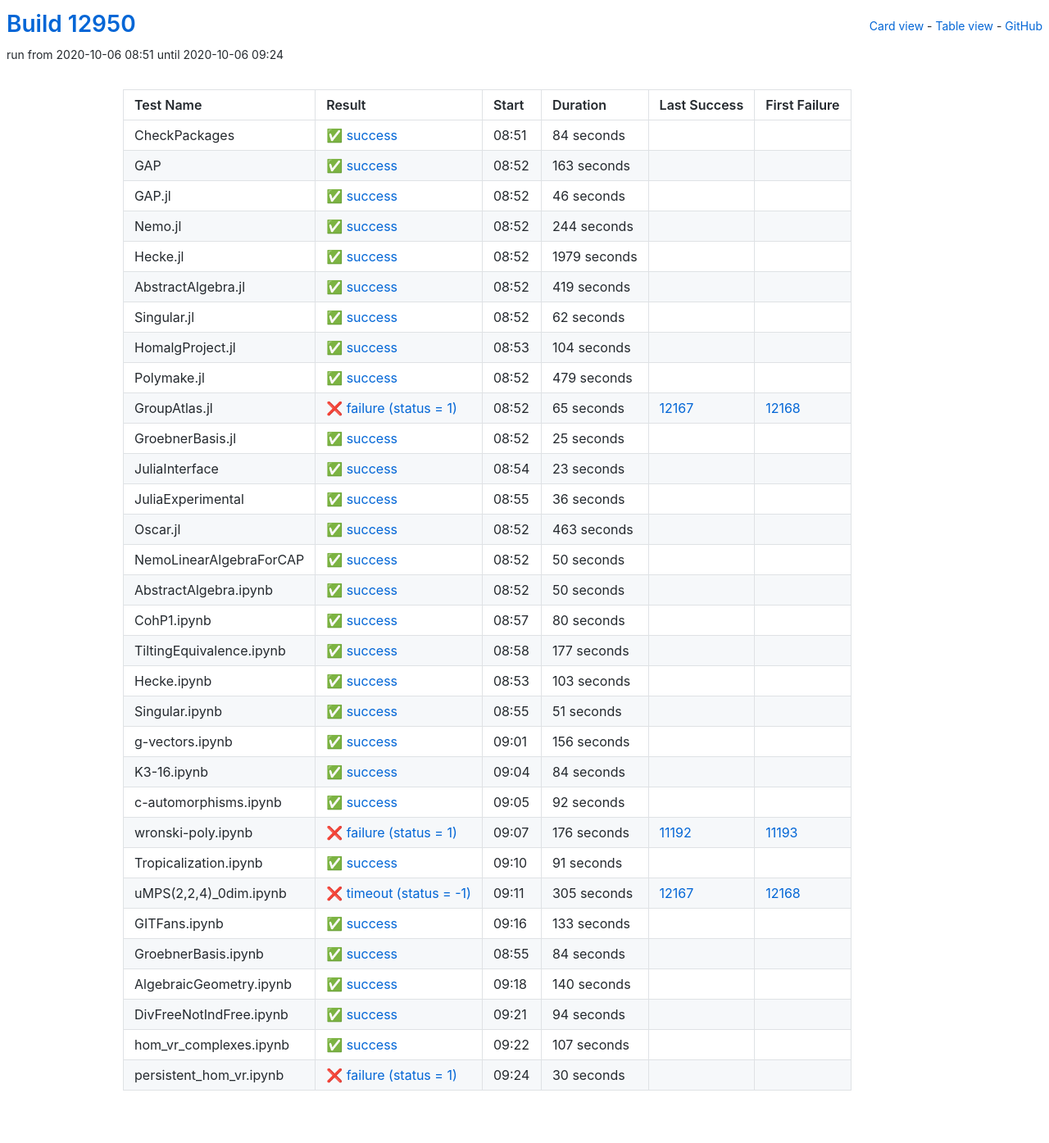
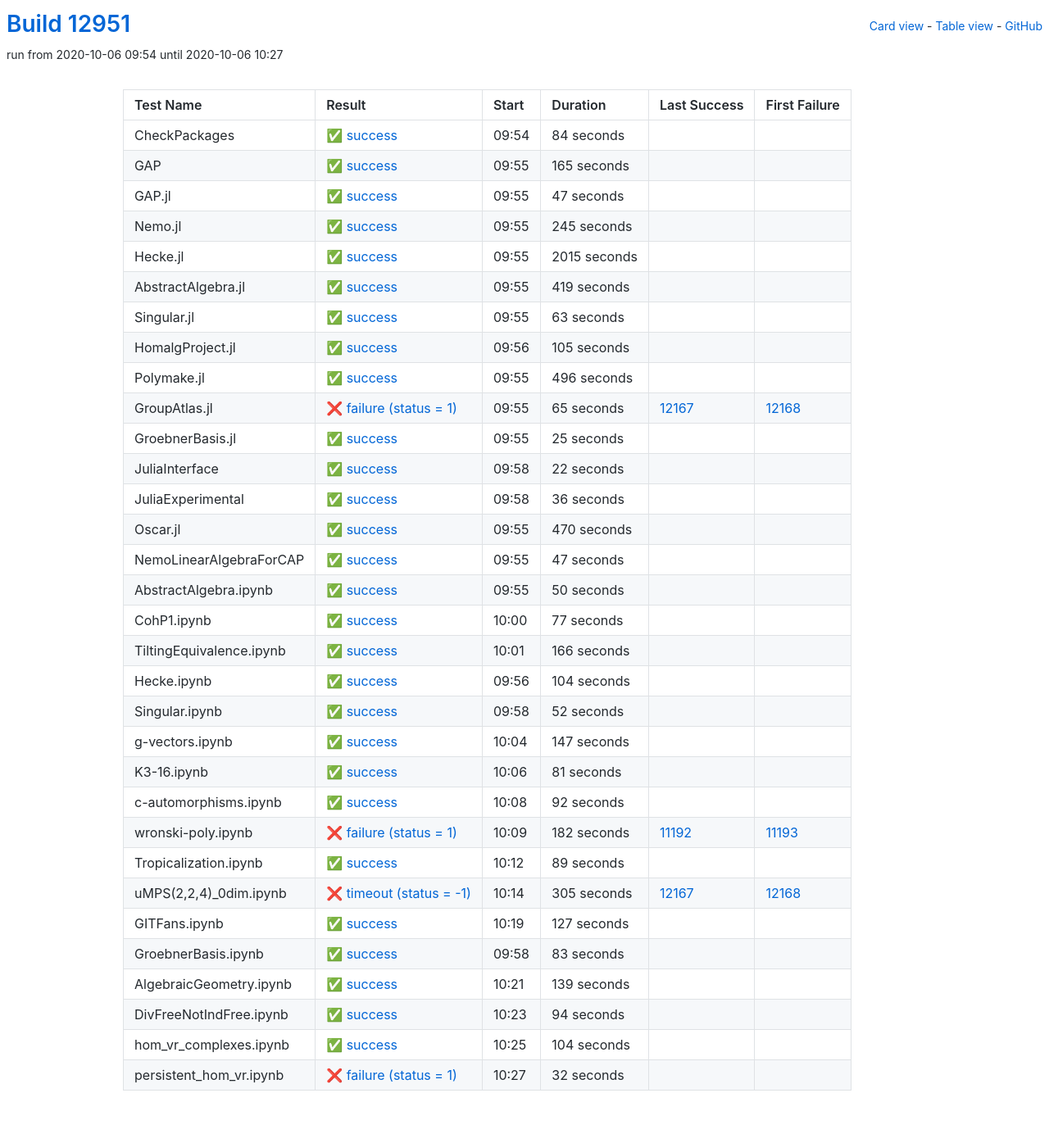
Before and after one commit to oscar-system/oscar-ci-status, a Jekyll site: the page built from table.html, in a window 1280 px wide. Shown: the whole page at 82% size. Built offline with Jekyll 4.4.1, drawn with Linux system fonts in a browser that asks for light colours.

Commit message:
Build #12951

```diff
--- a/_data/ci.yml
+++ b/_data/ci.yml
@@ -1,6 +1,6 @@
 ---
-build: 12950
-build_url: https://oscarci.mathematik.uni-kl.de/job/oscar/12950/
+build: 12951
+build_url: https://oscarci.mathematik.uni-kl.de/job/oscar/12951/
 job: oscar
 organization: oscar-system
 repo: oscar-ci-status
@@ -8,8 +8,8 @@
 tests:
 - name: CheckPackages
   id: checkpackages
-  log: https://oscarci.mathematik.uni-kl.de/job/oscar/12950/artifact/logs/build-12950/CheckPackages.log
-  start: 2020-10-06 08:51
+  log: https://oscarci.mathematik.uni-kl.de/job/oscar/12951/artifact/logs/build-12951/CheckPackages.log
+  start: 2020-10-06 09:54
   success: true
   exitcode: 0
   status: success
@@ -20,56 +20,56 @@
   first_failure_url:
 - name: GAP
   id: gap
-  log: https://oscarci.mathematik.uni-kl.de/job/oscar/12950/artifact/logs/build-12950/GAP.log
-  start: 2020-10-06 08:52
+  log: https://oscarci.mathematik.uni-kl.de/job/oscar/12951/artifact/logs/build-12951/GAP.log
+  start: 2020-10-06 09:55
   success: true
   exitcode: 0
   status: success
-  duration: 163
+  duration: 165
   last_success: false
   last_success_url:
   first_failure: false
   first_failure_url:
 - name: GAP.jl
   id: gap-jl
-  log: https://oscarci.mathematik.uni-kl.de/job/oscar/12950/artifact/logs/build-12950/GAP.jl.log
-  start: 2020-10-06 08:52
+  log: https://oscarci.mathematik.uni-kl.de/job/oscar/12951/artifact/logs/build-12951/GAP.jl.log
+  start: 2020-10-06 09:55
   success: true
   exitcode: 0
   status: success
-  duration: 46
+  duration: 47
   last_success: false
   last_success_url:
   first_failure: false
   first_failure_url:
 - name: Nemo.jl
   id: nemo-jl
-  log: https://oscarci.mathematik.uni-kl.de/job/oscar/12950/artifact/logs/build-12950/Nemo.jl.log
-  start: 2020-10-06 08:52
+  log: https://oscarci.mathematik.uni-kl.de/job/oscar/12951/artifact/logs/build-12951/Nemo.jl.log
+  start: 2020-10-06 09:55
   success: true
   exitcode: 0
   status: success
-  duration: 244
+  duration: 245
   last_success: false
   last_success_url:
   first_failure: false
   first_failure_url:
 - name: Hecke.jl
   id: hecke-jl
-  log: https://oscarci.mathematik.uni-kl.de/job/oscar/12950/artifact/logs/build-12950/Hecke.jl.log
-  start: 2020-10-06 08:52
+  log: https://oscarci.mathematik.uni-kl.de/job/oscar/12951/artifact/logs/build-12951/Hecke.jl.log
+  start: 2020-10-06 09:55
   success: true
   exitcode: 0
   status: success
-  duration: 1979
+  duration: 2015
   last_success: false
   last_success_url:
   first_failure: false
   first_failure_url:
 - name: AbstractAlgebra.jl
   id: abstractalgebra-jl
-  log: https://oscarci.mathematik.uni-kl.de/job/oscar/12950/artifact/logs/build-12950/AbstractAlgebra.jl.log
-  start: 2020-10-06 08:52
+  log: https://oscarci.mathematik.uni-kl.de/job/oscar/12951/artifact/logs/build-12951/AbstractAlgebra.jl.log
+  start: 2020-10-06 09:55
   success: true
   exitcode: 0
   status: success
@@ -80,44 +80,44 @@
   first_failure_url:
 - name: Singular.jl
   id: singular-jl
-  log: https://oscarci.mathematik.uni-kl.de/job/oscar/12950/artifact/logs/build-12950/Singular.jl.log
-  start: 2020-10-06 08:52
+  log: https://oscarci.mathematik.uni-kl.de/job/oscar/12951/artifact/logs/build-12951/Singular.jl.log
+  start: 2020-10-06 09:55
   success: true
   exitcode: 0
   status: success
-  duration: 62
+  duration: 63
   last_success: false
   last_success_url:
   first_failure: false
   first_failure_url:
 - name: HomalgProject.jl
   id: homalgproject-jl
-  log: https://oscarci.mathematik.uni-kl.de/job/oscar/12950/artifact/logs/build-12950/HomalgProject.jl.log
-  start: 2020-10-06 08:53
+  log: https://oscarci.mathematik.uni-kl.de/job/oscar/12951/artifact/logs/build-12951/HomalgProject.jl.log
+  start: 2020-10-06 09:56
   success: true
   exitcode: 0
   status: success
-  duration: 104
+  duration: 105
   last_success: false
   last_success_url:
   first_failure: false
   first_failure_url:
 - name: Polymake.jl
   id: polymake-jl
-  log: https://oscarci.mathematik.uni-kl.de/job/oscar/12950/artifact/logs/build-12950/Polymake.jl.log
-  start: 2020-10-06 08:52
+  log: https://oscarci.mathematik.uni-kl.de/job/oscar/12951/artifact/logs/build-12951/Polymake.jl.log
+  start: 2020-10-06 09:55
   success: true
   exitcode: 0
   status: success
-  duration: 479
+  duration: 496
   last_success: false
   last_success_url:
   first_failure: false
   first_failure_url:
 - name: GroupAtlas.jl
   id: groupatlas-jl
-  log: https://oscarci.mathematik.uni-kl.de/job/oscar/12950/artifact/logs/build-12950/GroupAtlas.jl.log
-  start: 2020-10-06 08:52
+  log: https://oscarci.mathematik.uni-kl.de/job/oscar/12951/artifact/logs/build-12951/GroupAtlas.jl.log
+  start: 2020-10-06 09:55
   success: false
   exitcode: 1
   status: failure
@@ -128,8 +128,8 @@
   first_failure_url: https://oscarci.mathematik.uni-kl.de/job/oscar/12168/
 - name: GroebnerBasis.jl
   id: groebnerbasis-jl
-  log: https://oscarci.mathematik.uni-kl.de/job/oscar/12950/artifact/logs/build-12950/GroebnerBasis.jl.log
-  start: 2020-10-06 08:52
+  log: https://oscarci.mathematik.uni-kl.de/job/oscar/12951/artifact/logs/build-12951/GroebnerBasis.jl.log
+  start: 2020-10-06 09:55
   success: true
   exitcode: 0
   status: success
@@ -140,20 +140,20 @@
   first_failure_url:
 - name: JuliaInterface
   id: juliainterface
-  log: https://oscarci.mathematik.uni-kl.de/job/oscar/12950/artifact/logs/build-12950/JuliaInterface.log
-  start: 2020-10-06 08:54
+  log: https://oscarci.mathematik.uni-kl.de/job/oscar/12951/artifact/logs/build-12951/JuliaInterface.log
+  start: 2020-10-06 09:58
   success: true
   exitcode: 0
   status: success
-  duration: 23
+  duration: 22
   last_success: false
   last_success_url:
   first_failure: false
   first_failure_url:
 - name: JuliaExperimental
   id: juliaexperimental
-  log: https://oscarci.mathematik.uni-kl.de/job/oscar/12950/artifact/logs/build-12950/JuliaExperimental.log
-  start: 2020-10-06 08:55
+  log: https://oscarci.mathematik.uni-kl.de/job/oscar/12951/artifact/logs/build-12951/JuliaExperimental.log
+  start: 2020-10-06 09:58
   success: true
   exitcode: 0
   status: success
@@ -164,32 +164,32 @@
   first_failure_url:
 - name: Oscar.jl
   id: oscar-jl
-  log: https://oscarci.mathematik.uni-kl.de/job/oscar/12950/artifact/logs/build-12950/Oscar.jl.log
-  start: 2020-10-06 08:52
+  log: https://oscarci.mathematik.uni-kl.de/job/oscar/12951/artifact/logs/build-12951/Oscar.jl.log
+  start: 2020-10-06 09:55
   success: true
   exitcode: 0
   status: success
-  duration: 463
+  duration: 470
   last_success: false
   last_success_url:
   first_failure: false
   first_failure_url:
 - name: NemoLinearAlgebraForCAP
   id: nemolinearalgebraforcap
-  log: https://oscarci.mathematik.uni-kl.de/job/oscar/12950/artifact/logs/build-12950/NemoLinearAlgebraForCAP.log
-  start: 2020-10-06 08:52
+  log: https://oscarci.mathematik.uni-kl.de/job/oscar/12951/artifact/logs/build-12951/NemoLinearAlgebraForCAP.log
+  start: 2020-10-06 09:55
   success: true
   exitcode: 0
   status: success
-  duration: 50
+  duration: 47
   last_success: false
   last_success_url:
   first_failure: false
   first_failure_url:
 - name: AbstractAlgebra.ipynb
   id: abstractalgebra-ipynb
-  log: https://oscarci.mathematik.uni-kl.de/job/oscar/12950/artifact/logs/build-12950/AbstractAlgebra.ipynb.log
-  start: 2020-10-06 08:52
+  log: https://oscarci.mathematik.uni-kl.de/job/oscar/12951/artifact/logs/build-12951/AbstractAlgebra.ipynb.log
+  start: 2020-10-06 09:55
   success: true
   exitcode: 0
   status: success
@@ -200,80 +200,80 @@
   first_failure_url:
 - name: CohP1.ipynb
   id: cohp1-ipynb
-  log: https://oscarci.mathematik.uni-kl.de/job/oscar/12950/artifact/logs/build-12950/CohP1.ipynb.log
-  start: 2020-10-06 08:57
+  log: https://oscarci.mathematik.uni-kl.de/job/oscar/12951/artifact/logs/build-12951/CohP1.ipynb.log
+  start: 2020-10-06 10:00
   success: true
   exitcode: 0
   status: success
-  duration: 80
+  duration: 77
   last_success: false
   last_success_url:
   first_failure: false
   first_failure_url:
 - name: TiltingEquivalence.ipynb
   id: tiltingequivalence-ipynb
-  log: https://oscarci.mathematik.uni-kl.de/job/oscar/12950/artifact/logs/build-12950/TiltingEquivalence.ipynb.log
-  start: 2020-10-06 08:58
+  log: https://oscarci.mathematik.uni-kl.de/job/oscar/12951/artifact/logs/build-12951/TiltingEquivalence.ipynb.log
+  start: 2020-10-06 10:01
   success: true
   exitcode: 0
   status: success
-  duration: 177
+  duration: 166
   last_success: false
   last_success_url:
   first_failure: false
   first_failure_url:
 - name: Hecke.ipynb
   id: hecke-ipynb
-  log: https://oscarci.mathematik.uni-kl.de/job/oscar/12950/artifact/logs/build-12950/Hecke.ipynb.log
-  start: 2020-10-06 08:53
+  log: https://oscarci.mathematik.uni-kl.de/job/oscar/12951/artifact/logs/build-12951/Hecke.ipynb.log
+  start: 2020-10-06 09:56
   success: true
   exitcode: 0
   status: success
-  duration: 103
+  duration: 104
   last_success: false
   last_success_url:
   first_failure: false
   first_failure_url:
 - name: Singular.ipynb
   id: singular-ipynb
-  log: https://oscarci.mathematik.uni-kl.de/job/oscar/12950/artifact/logs/build-12950/Singular.ipynb.log
-  start: 2020-10-06 08:55
+  log: https://oscarci.mathematik.uni-kl.de/job/oscar/12951/artifact/logs/build-12951/Singular.ipynb.log
+  start: 2020-10-06 09:58
   success: true
   exitcode: 0
   status: success
-  duration: 51
+  duration: 52
   last_success: false
   last_success_url:
   first_failure: false
   first_failure_url:
 - name: g-vectors.ipynb
   id: g-vectors-ipynb
-  log: https://oscarci.mathematik.uni-kl.de/job/oscar/12950/artifact/logs/build-12950/g-vectors.ipynb.log
-  start: 2020-10-06 09:01
+  log: https://oscarci.mathematik.uni-kl.de/job/oscar/12951/artifact/logs/build-12951/g-vectors.ipynb.log
+  start: 2020-10-06 10:04
   success: true
   exitcode: 0
   status: success
-  duration: 156
+  duration: 147
   last_success: false
   last_success_url:
   first_failure: false
   first_failure_url:
 - name: K3-16.ipynb
   id: k3-16-ipynb
-  log: https://oscarci.mathematik.uni-kl.de/job/oscar/12950/artifact/logs/build-12950/K3-16.ipynb.log
-  start: 2020-10-06 09:04
+  log: https://oscarci.mathematik.uni-kl.de/job/oscar/12951/artifact/logs/build-12951/K3-16.ipynb.log
+  start: 2020-10-06 10:06
   success: true
   exitcode: 0
   status: success
-  duration: 84
+  duration: 81
   last_success: false
   last_success_url:
   first_failure: false
   first_failure_url:
 - name: c-automorphisms.ipynb
   id: c-automorphisms-ipynb
-  log: https://oscarci.mathematik.uni-kl.de/job/oscar/12950/artifact/logs/build-12950/c-automorphisms.ipynb.log
-  start: 2020-10-06 09:05
+  log: https://oscarci.mathematik.uni-kl.de/job/oscar/12951/artifact/logs/build-12951/c-automorphisms.ipynb.log
+  start: 2020-10-06 10:08
   success: true
   exitcode: 0
   status: success
@@ -284,32 +284,32 @@
   first_failure_url:
 - name: wronski-poly.ipynb
   id: wronski-poly-ipynb
-  log: https://oscarci.mathematik.uni-kl.de/job/oscar/12950/artifact/logs/build-12950/wronski-poly.ipynb.log
-  start: 2020-10-06 09:07
+  log: https://oscarci.mathematik.uni-kl.de/job/oscar/12951/artifact/logs/build-12951/wronski-poly.ipynb.log
+  start: 2020-10-06 10:09
   success: false
   exitcode: 1
   status: failure
-  duration: 176
+  duration: 182
   last_success: 11192
   last_success_url: https://oscarci.mathematik.uni-kl.de/job/oscar/11192/
   first_failure: 11193
   first_failure_url: https://oscarci.mathematik.uni-kl.de/job/oscar/11193/
 - name: Tropicalization.ipynb
   id: tropicalization-ipynb
-  log: https://oscarci.mathematik.uni-kl.de/job/oscar/12950/artifact/logs/build-12950/Tropicalization.ipynb.log
-  start: 2020-10-06 09:10
+  log: https://oscarci.mathematik.uni-kl.de/job/oscar/12951/artifact/logs/build-12951/Tropicalization.ipynb.log
+  start: 2020-10-06 10:12
   success: true
   exitcode: 0
   status: success
-  duration: 91
+  duration: 89
   last_success: false
   last_success_url:
   first_failure: false
   first_failure_url:
 - name: uMPS(2,2,4)_0dim.ipynb
   id: umps-2-2-4-0dim-ipynb
-  log: https://oscarci.mathematik.uni-kl.de/job/oscar/12950/artifact/logs/build-12950/uMPS-2-2-4-_0dim.ipynb.log
-  start: 2020-10-06 09:11
+  log: https://oscarci.mathematik.uni-kl.de/job/oscar/12951/artifact/logs/build-12951/uMPS-2-2-4-_0dim.ipynb.log
+  start: 2020-10-06 10:14
   success: false
   exitcode: -1
   status: timeout
@@ -320,44 +320,44 @@
   first_failure_url: https://oscarci.mathematik.uni-kl.de/job/oscar/12168/
 - name: GITFans.ipynb
   id: gitfans-ipynb
-  log: https://oscarci.mathematik.uni-kl.de/job/oscar/12950/artifact/logs/build-12950/GITFans.ipynb.log
-  start: 2020-10-06 09:16
+  log: https://oscarci.mathematik.uni-kl.de/job/oscar/12951/artifact/logs/build-12951/GITFans.ipynb.log
+  start: 2020-10-06 10:19
   success: true
   exitcode: 0
   status: success
-  duration: 133
+  duration: 127
   last_success: false
   last_success_url:
   first_failure: false
   first_failure_url:
 - name: GroebnerBasis.ipynb
   id: groebnerbasis-ipynb
-  log: https://oscarci.mathematik.uni-kl.de/job/oscar/12950/artifact/logs/build-12950/GroebnerBasis.ipynb.log
-  start: 2020-10-06 08:55
+  log: https://oscarci.mathematik.uni-kl.de/job/oscar/12951/artifact/logs/build-12951/GroebnerBasis.ipynb.log
+  start: 2020-10-06 09:58
   success: true
   exitcode: 0
   status: success
-  duration: 84
+  duration: 83
   last_success: false
   last_success_url:
   first_failure: false
   first_failure_url:
 - name: AlgebraicGeometry.ipynb
   id: algebraicgeometry-ipynb
-  log: https://oscarci.mathematik.uni-kl.de/job/oscar/12950/artifact/logs/build-12950/AlgebraicGeometry.ipynb.log
-  start: 2020-10-06 09:18
+  log: https://oscarci.mathematik.uni-kl.de/job/oscar/12951/artifact/logs/build-12951/AlgebraicGeometry.ipynb.log
+  start: 2020-10-06 10:21
   success: true
   exitcode: 0
   status: success
-  duration: 140
+  duration: 139
   last_success: false
   last_success_url:
   first_failure: false
   first_failure_url:
 - name: DivFreeNotIndFree.ipynb
   id: divfreenotindfree-ipynb
-  log: https://oscarci.mathematik.uni-kl.de/job/oscar/12950/artifact/logs/build-12950/DivFreeNotIndFree.ipynb.log
-  start: 2020-10-06 09:21
+  log: https://oscarci.mathematik.uni-kl.de/job/oscar/12951/artifact/logs/build-12951/DivFreeNotIndFree.ipynb.log
+  start: 2020-10-06 10:23
   success: true
   exitcode: 0
   status: success
@@ -368,24 +368,24 @@
   first_failure_url:
 - name: hom_vr_complexes.ipynb
   id: hom-vr-complexes-ipynb
-  log: https://oscarci.mathematik.uni-kl.de/job/oscar/12950/artifact/logs/build-12950/hom_vr_complexes.ipynb.log
-  start: 2020-10-06 09:22
+  log: https://oscarci.mathematik.uni-kl.de/job/oscar/12951/artifact/logs/build-12951/hom_vr_complexes.ipynb.log
+  start: 2020-10-06 10:25
   success: true
   exitcode: 0
   status: success
-  duration: 107
+  duration: 104
   last_success: false
   last_success_url:
   first_failure: false
   first_failure_url:
 - name: persistent_hom_vr.ipynb
   id: persistent-hom-vr-ipynb
-  log: https://oscarci.mathematik.uni-kl.de/job/oscar/12950/artifact/logs/build-12950/persistent_hom_vr.ipynb.log
-  start: 2020-10-06 09:24
+  log: https://oscarci.mathematik.uni-kl.de/job/oscar/12951/artifact/logs/build-12951/persistent_hom_vr.ipynb.log
+  start: 2020-10-06 10:27
   success: false
   exitcode: 1
   status: failure
-  duration: 30
+  duration: 32
   last_success: false
   last_success_url:
   first_failure: false
```
Also changed, not shown: README.md.
